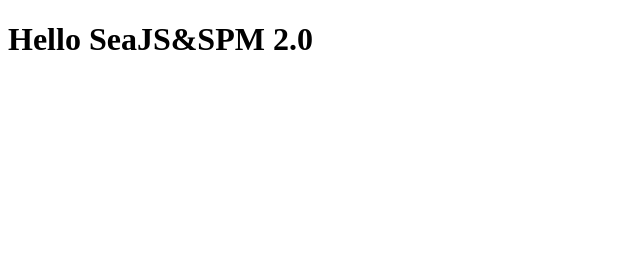
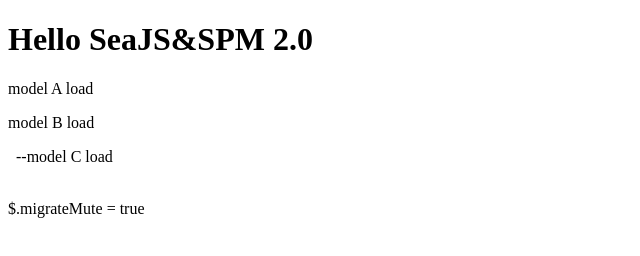
Before and after one commit to 0hao/0hao.github.com, a plain HTML site: page seajs/index.html in a window 1280 px wide. Shown: the whole page, without its empty margins (0-640 px from the left). Drawn offline with Linux system fonts and the light colour scheme.

Commit message:
目录更新

```diff
--- a/seajs/index.html
+++ b/seajs/index.html
@@ -9,6 +9,6 @@
 	<h1>Hello SeaJS&SPM 2.0</h1>
     <p id="list"></p>
 </div>
-<script type="text/javascript" src="/js/libs/seajs/sea.js" data-config="./js/app/config" data-main="/js/app/build/main"></script>
+<script type="text/javascript" src="js/libs/seajs/sea.js" data-config="./js/app/config" data-main="./js/app/build/main"></script>
 </body>
 </html>
```
